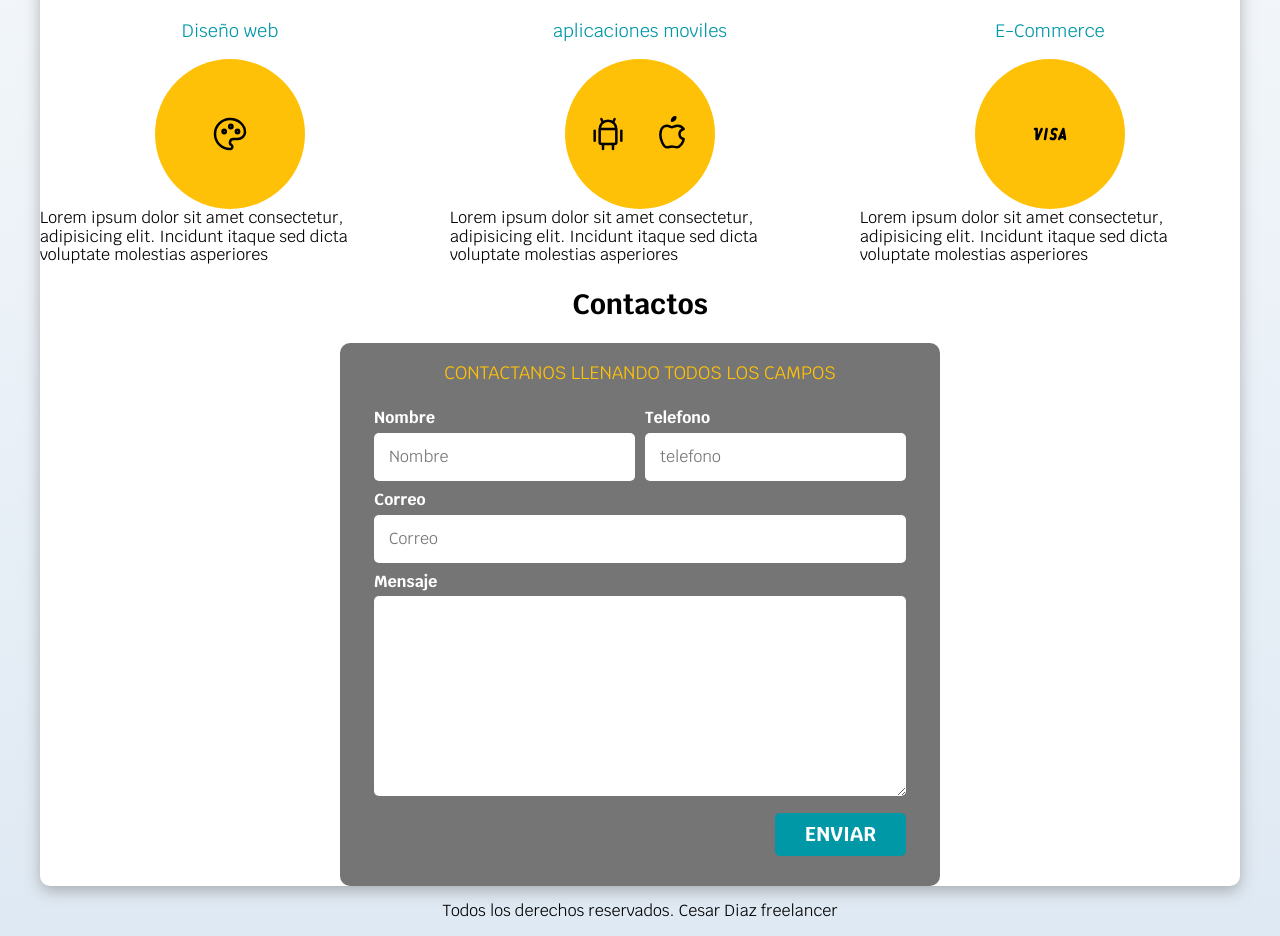
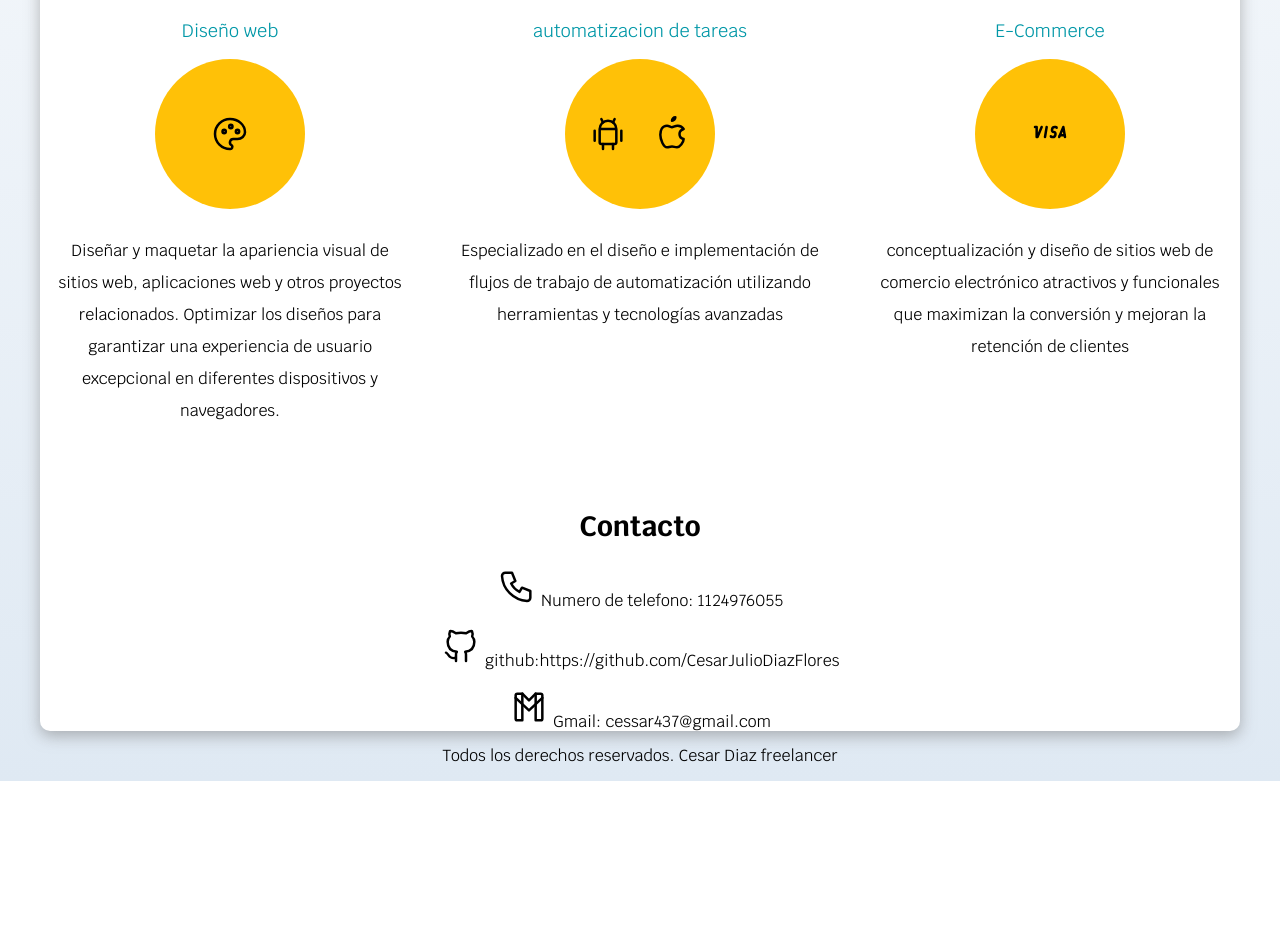
Before and after one commit to Cesar02124846204/portafolio, a plain HTML site: page index.html in a window 1280 px wide. Shown: the part 695-1631 px from the top of the page. After the commit the page ends 1476 px from the top, so only its background shows below. Drawn offline with Linux system fonts and the light colour scheme.

Commit message:
moficaciones para el cv

```diff
--- a/css/styles.css
+++ b/css/styles.css
@@ -19,7 +19,8 @@ html{
   /* scroll snap */
 .servicios,
 .navegacion-principal,
-.formulario{
+.formulario,
+.apartado-final{
     scroll-snap-align:center ;
     scroll-snap-stop: always;
 }
@@ -269,3 +270,14 @@ h1,h2,h3{
 .footer{
     text-align: center;
 }
+/* contacto */
+.contacto{
+    text-align: center;
+}
+.margen{
+    text-align: center;
+    padding: 1rem;
+    display: block;
+    margin-block-end: 5rem;
+
+}
--- a/index.html
+++ b/index.html
@@ -21,8 +21,7 @@
     <div class="nav-bg">
         <nav class="navegacion-principal contenedor">
             <a href="#">Inicio</a>
-            <a href="#">Sobre mi</a>
-            <a href="#">Clientes</a>
+            <a href="sobremi.html">Sobre mi</a>
             <a href="#">Contactos</a>
 
          </nav>
@@ -44,11 +43,7 @@
                 </svg>
                 Buenos Aires</p>
 
-            </div>      <!--.contenido-hero -->
-
-
-                   <a class="boton" href="#">Contactar</a>
-        </div>
+       <!-- contenido-hero -->
 
 
     </section>
@@ -70,14 +65,15 @@
                     </svg>
 
                 </div>
-           Lorem ipsum dolor sit amet consectetur, adipisicing elit.
-           Incidunt itaque sed dicta voluptate molestias asperiores
-
+                <p class="margen">
+                    Diseñar y maquetar la apariencia visual de sitios web, aplicaciones web y otros proyectos relacionados.
+                    Optimizar los diseños para garantizar una experiencia de usuario excepcional en diferentes dispositivos y navegadores.
+                </p>
 
             </section >
 
             <section class="servicio">
-                <h3>aplicaciones moviles</h3>
+                <h3>automatizacion de tareas</h3>
                 <div class="iconos">
                         <svg xmlns="http://www.w3.org/2000/svg" class="icon icon-tabler icon-tabler-brand-android" width="40" height="40" viewBox="0 0 24 24" stroke-width="1.5" stroke="#000000" fill="none" stroke-linecap="round" stroke-linejoin="round">
                         <path stroke="none" d="M0 0h24v24H0z" fill="none"/>
@@ -95,16 +91,21 @@
                         <path d="M12 4a2 2 0 0 0 2 -2a2 2 0 0 0 -2 2" />
                     </svg>
                 </div>
+                <p class="margen">
+                    Especializado en el diseño e implementación de flujos de trabajo de automatización utilizando
+                    herramientas y tecnologías avanzadas
 
-           Lorem ipsum dolor sit amet consectetur, adipisicing elit.
-           Incidunt itaque sed dicta voluptate molestias asperiores
+                </p>
 
 
             </section>
 
             <section class="servicio">
                 <h3>E-Commerce</h3>
-                <div class="iconos">
+
+                <div class="iconos"  >
+                    <a href=" https://cesarjuliodiazflores.github.io/tienda-de-camisa/">
+                        <link rel="stylesheet" >
                         <svg xmlns="http://www.w3.org/2000/svg" class="icon icon-tabler icon-tabler-brand-visa" width="40" height="40" viewBox="0 0 24 24" stroke-width="1.5" stroke="#000000" fill="none" stroke-linecap="round" stroke-linejoin="round">
                             <path stroke="none" d="M0 0h24v24H0z" fill="none"/>
                             <path d="M21 15l-1 -6l-2.5 6" />
@@ -112,48 +113,48 @@
                             <path d="M3 9h1v6h.5l2.5 -6" />
                             <path d="M16 9.5a.5 .5 0 0 0 -.5 -.5h-.75c-.721 0 -1.337 .521 -1.455 1.233l-.09 .534a1.059 1.059 0 0 0 1.045 1.233a1.059 1.059 0 0 1 1.045 1.233l-.09 .534a1.476 1.476 0 0 1 -1.455 1.233h-.75a.5 .5 0 0 1 -.5 -.5" />
                             <path d="M18 14h2.7" />
+                            <a href="https://cesar02124846204.github.io/tienda-de-camisa/"></a>
                         </svg>
+                    </a>
                 </div>
-                Lorem ipsum dolor sit amet consectetur, adipisicing elit.
-                Incidunt itaque sed dicta voluptate molestias asperiores
+                <p class="margen">
+                    conceptualización y diseño de sitios web de comercio electrónico atractivos y funcionales que maximizan
+                     la conversión y mejoran la retención de clientes
 
+
+                </p>
 
             </section >
 
         </div>
 
 
-        <section>
-            <h2> Contactos </h2>
-            <form class="formulario">
-                <fieldset>
-                    <legend>Contactanos llenando todos los campos </legend>
-                    <div class="contenedor-campos">
-
-                        <div class="campos">
-                            <label>Nombre</label>
-                            <input class="input-text" type="text" placeholder="Nombre">
-                        </div >
-
-                        <div class="campos">
-                            <label>Telefono</label>
-                            <input class="input-text" type="tel" placeholder="telefono">
-                        </div >
-
-                        <div class="campos">
-                            <label>Correo</label>
-                            <input class="input-text" type="email" placeholder="Correo">
-                        </div>
-
-                        <div class="campos">
-                            <label>Mensaje</label>
-                            <textarea class="input-text"></textarea>
-                        </div>
-
-                    </div>
-                    <!-- contenedor-de-lo-campos -->
-                    <div class="alinear-derecha flex">
-                        <input class="boton w-100" type="submit" value="Enviar">
+        <section class="apartado-final">
+            <h2> Contacto </h2>
+            <p class="contacto">
+                <svg xmlns="http://www.w3.org/2000/svg" class="icon icon-tabler icon-tabler-phone" width="40" height="40" viewBox="0 0 24 24" stroke-width="1.5" stroke="#000000" fill="none" stroke-linecap="round" stroke-linejoin="round">
+                    <path stroke="none" d="M0 0h24v24H0z" fill="none"/>
+                    <path d="M5 4h4l2 5l-2.5 1.5a11 11 0 0 0 5 5l1.5 -2.5l5 2v4a2 2 0 0 1 -2 2a16 16 0 0 1 -15 -15a2 2 0 0 1 2 -2" />
+                  </svg>
+                  Numero de telefono: 1124976055
+            </p>
+            <p class="contacto">
+                <svg xmlns="http://www.w3.org/2000/svg" class="icon icon-tabler icon-tabler-brand-github" width="40" height="40" viewBox="0 0 24 24" stroke-width="1.5" stroke="#000000" fill="none" stroke-linecap="round" stroke-linejoin="round">
+                    <path stroke="none" d="M0 0h24v24H0z" fill="none"/>
+                    <path d="M9 19c-4.3 1.4 -4.3 -2.5 -6 -3m12 5v-3.5c0 -1 .1 -1.4 -.5 -2c2.8 -.3 5.5 -1.4 5.5 -6a4.6 4.6 0 0 0 -1.3 -3.2a4.2 4.2 0 0 0 -.1 -3.2s-1.1 -.3 -3.5 1.3a12.3 12.3 0 0 0 -6.2 0c-2.4 -1.6 -3.5 -1.3 -3.5 -1.3a4.2 4.2 0 0 0 -.1 3.2a4.6 4.6 0 0 0 -1.3 3.2c0 4.6 2.7 5.7 5.5 6c-.6 .6 -.6 1.2 -.5 2v3.5" />
+                  </svg>
+                github:https://github.com/CesarJulioDiazFlores
+            </p>
+            <p class="contacto">
+            <svg xmlns="http://www.w3.org/2000/svg" class="icon icon-tabler icon-tabler-brand-gmail" width="40" height="40" viewBox="0 0 24 24" stroke-width="1.5" stroke="#000000" fill="none" stroke-linecap="round" stroke-linejoin="round">
+                <path stroke="none" d="M0 0h24v24H0z" fill="none"/>
+                <path d="M16 20h3a1 1 0 0 0 1 -1v-14a1 1 0 0 0 -1 -1h-3v16z" />
+                <path d="M5 20h3v-16h-3a1 1 0 0 0 -1 1v14a1 1 0 0 0 1 1z" />
+                <path d="M16 4l-4 4l-4 -4" />
+                <path d="M4 6.5l8 7.5l8 -7.5" />
+                </svg>
+                Gmail: cessar437@gmail.com
+            </p>
 
                     </div>
         </main>
@@ -165,6 +166,8 @@
     <footer class="footer">
         <p>Todos los derechos reservados. Cesar Diaz freelancer</p>
 
+
+
     </footer>
 
 </body>
```
Also changed, not shown: sobremi.html (added, +95 -0 lines). Lines whose indentation alone changed are shown as unchanged.
